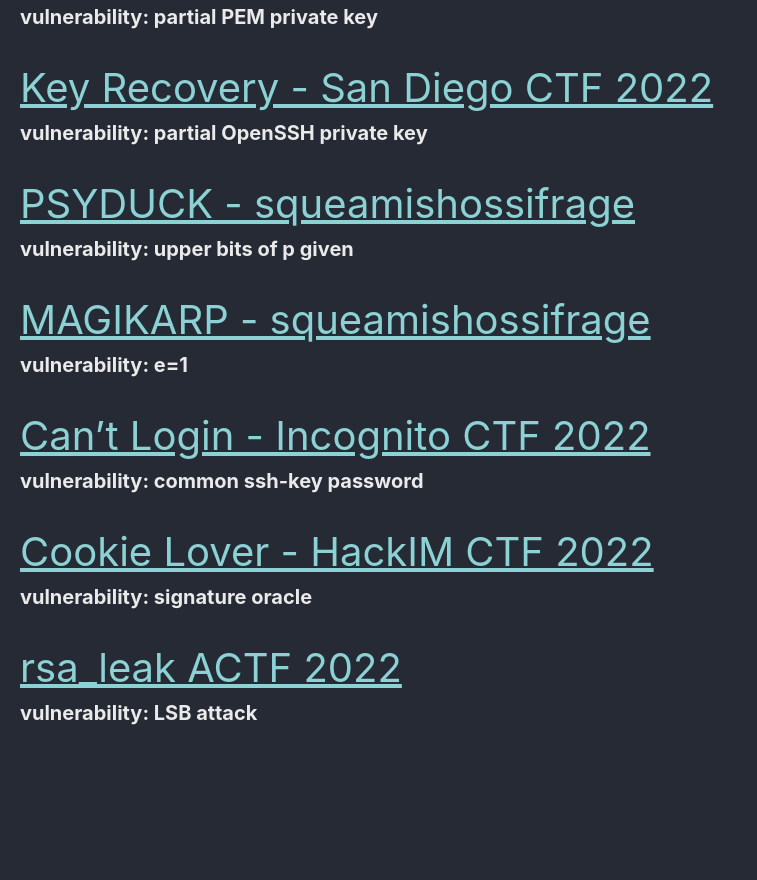
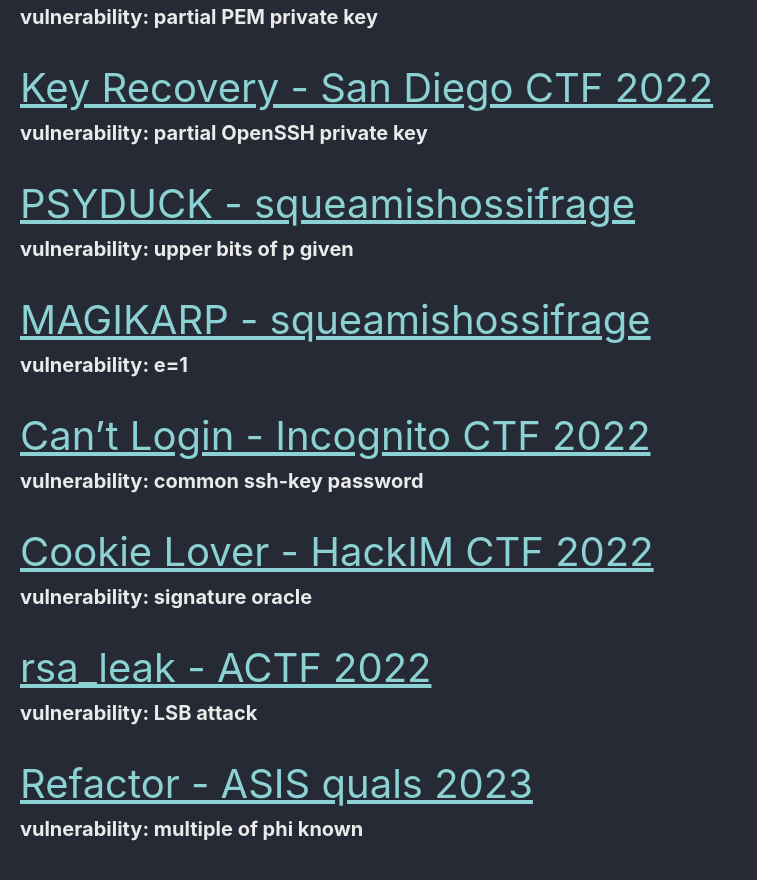
Before and after one commit to Connor-McCartney/Connor-McCartney.github.io, a Jekyll site: the page built from _pages/cryptography/rsa/rsa.md, in a window 1280 px wide and 900 px high, scrolled down 958 px. Shown: the top 880 px of the window, without its empty margins (0-757 px from the left). Built offline with Jekyll 4.4.1, drawn with Linux system fonts in a browser that asks for light colours; cached includes are drawn as plain includes; before the commit the page ends 1742 px from its top, so only the background shows below that.

Commit message:
Update rsa.md

```diff
--- a/_pages/cryptography/rsa/rsa.md
+++ b/_pages/cryptography/rsa/rsa.md
@@ -54,5 +54,8 @@ __vulnerability: common ssh-key password__
 __vulnerability: signature oracle__
 
 
-<span style="font-size:2em;">   [rsa_leak ACTF 2022](/cryptography/rsa/rsa-leak-ACTF-2022)       </span> <br>
+<span style="font-size:2em;">   [rsa_leak - ACTF 2022](/cryptography/rsa/rsa-leak-ACTF-2022)       </span> <br>
 __vulnerability: LSB attack__
+
+<span style="font-size:2em;">   [Refactor - ASIS quals 2023](/cryptography/rsa/Refactor-ASIS-quals-2023)       </span> <br>
+__vulnerability: multiple of phi known__
```
